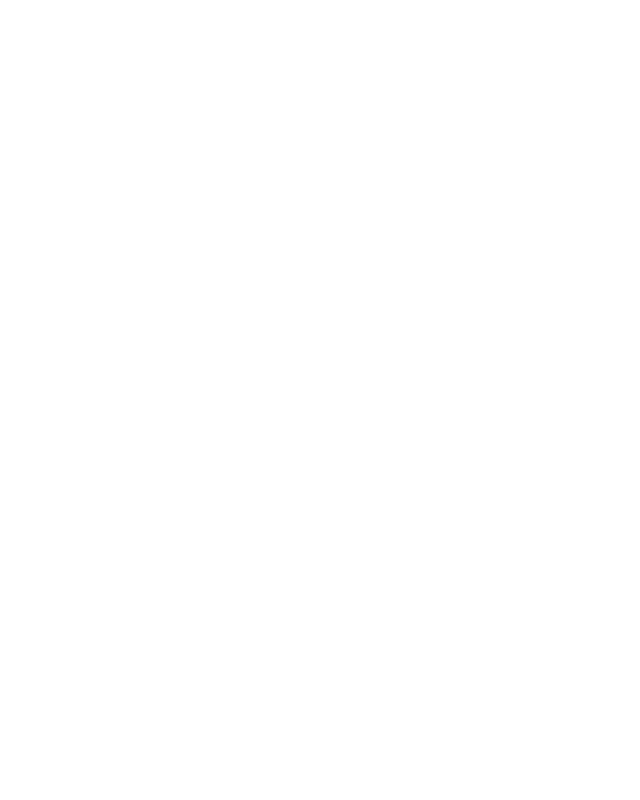
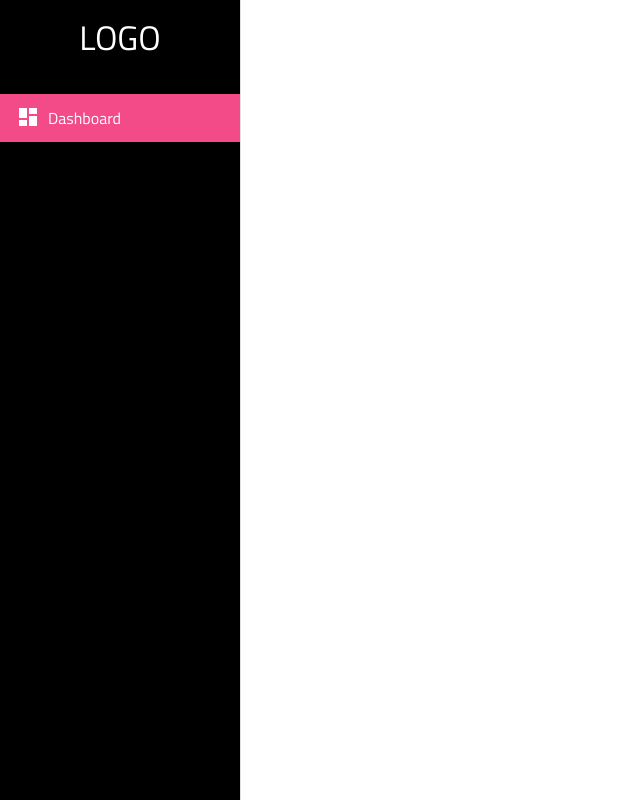
Before and after one commit to Seth-McKilla/covalent-dao, a Next.js app: page /1 in a window 1280 px wide. Before the commit this address had no page. Shown: the whole page, without its empty margins (0-640 px from the left). Built offline with nearby package versions, Linux system fonts and the light colour scheme.

Commit message:
remove dashboard redirect

```diff
--- a/components/DaoCard/index.jsx
+++ b/components/DaoCard/index.jsx
@@ -22,7 +22,7 @@
   };
 
   return (
-    <Link href={`/${_.kebabCase(name)}/dashboard`} passHref>
+    <Link href={`/${_.kebabCase(name)}`} passHref>
       <Card
         sx={{ maxWidth: 250 }}
         component={motion.div}
--- a/components/Navigation/Link/index.jsx
+++ b/components/Navigation/Link/index.jsx
@@ -13,7 +13,8 @@
     pathname,
     query: { daoName },
   } = useRouter();
-  const currentRoute = pathname.split("/").pop();
+  let currentRoute = pathname.split("/").pop();
+  if (currentRoute === "[daoName]") currentRoute = "dashboard";
 
   const isCurrentRoute = title === currentRoute;
   const theme = useTheme();
@@ -30,7 +31,11 @@
   };
 
   return (
-    <NextLink href={`/${daoName}/${_.kebabCase(title)}`}>
+    <NextLink
+      href={`/${daoName}/${
+        currentRoute !== "dashboard" ? _.kebabCase(title) : ""
+      }`}
+    >
       <a>
         <ListItem button alignItems="flex-start" sx={styles.item}>
           <Icon sx={{ marginRight: 1 }}>{icon}</Icon>
--- a/pages/[daoName]/index.js
+++ b/pages/[daoName]/index.js
@@ -1,12 +1,49 @@
-import { useEffect } from "react";
-import { useRouter } from "next/router";
+import { useContext } from "react";
+import { Context } from "../../context";
+import Head from "next/head";
+import Image from "next/image";
 
-export default function Index() {
-  const router = useRouter();
+// Mui
+import Grid from "@mui/material/Grid";
+import Typography from "@mui/material/Typography";
 
-  useEffect(() => {
-    router.push(`${window.location}/dashboard`);
-  });
+// Layout
+import { DashboardLayout } from "../../layouts";
 
-  return <div />;
+export default function DaoDashboard() {
+  const {
+    state: { info },
+  } = useContext(Context);
+
+  return (
+    <div>
+      <Head>
+        <title>Covalent DAO Dashboard</title>
+        <meta name="description" content="DAO Analytics Dashboard" />
+        <meta
+          name="viewport"
+          content="width=device-width, initial-scale=1, shrink-to-fit=no"
+        />
+        <link rel="icon" href="/favicon.ico" />
+      </Head>
+
+      <DashboardLayout>
+        <Grid item xs={12}>
+          {info && (
+            <div style={{ display: "flex" }}>
+              <Image
+                src={info.imgUrl}
+                height={50}
+                width={50}
+                alt={`${info.name}-logo`}
+              />
+              <Typography variant="h4" align="left" ml={1}>
+                {info.name}
+              </Typography>
+            </div>
+          )}
+        </Grid>
+      </DashboardLayout>
+    </div>
+  );
 }
```
Also changed, not shown: pages/[daoName]/dashboard.js (deleted, +0 -49 lines).
